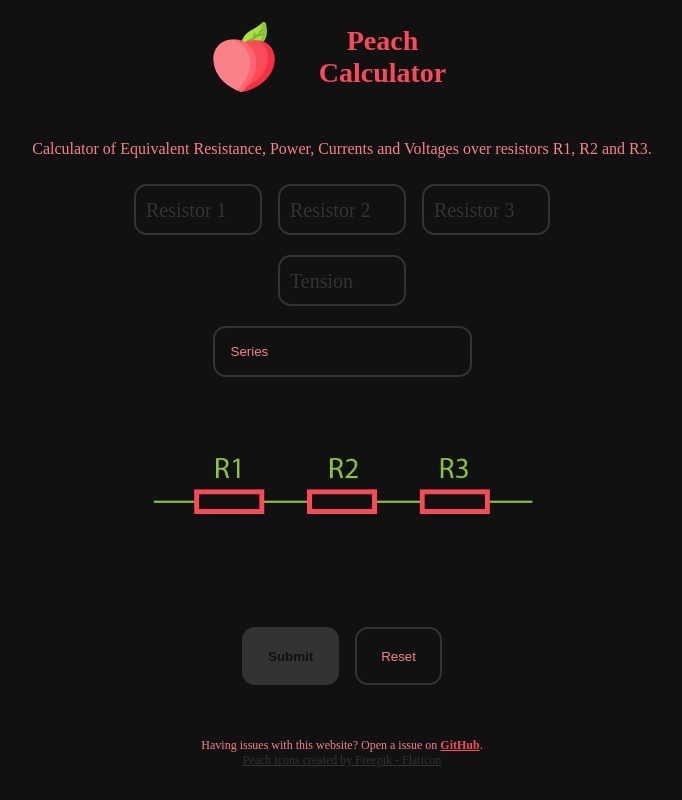
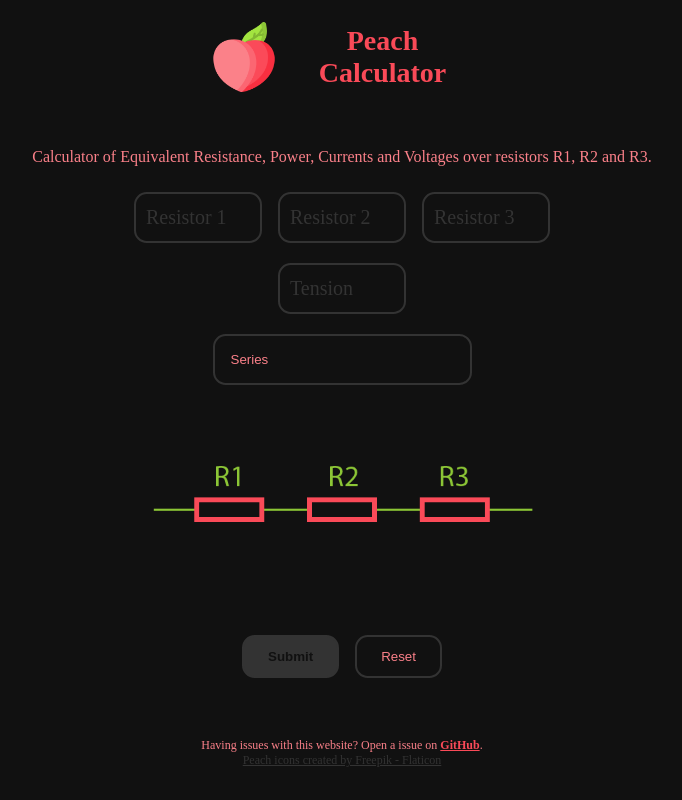
Before and after one commit to pedrojosawczuk/PeachCalculator, a React (Create React App) app: page / in a window 1280 px wide. Shown: the whole page, without its empty margins (298-980 px from the left). Built offline with nearby package versions, Linux system fonts and the light colour scheme.

Commit message:
fix: button height

```diff
--- a/src/index.css
+++ b/src/index.css
@@ -161,7 +161,7 @@ input[type=number]::-webkit-outer-spin-button {
 	-moz-appearance: none;
 	appearance: none;
   color: var(--first-color);
-  padding: 1.5vw 3vh;
+  padding: 1.5vh 3vh;
   border-radius: 1vw;
   background-color: transparent;
   border: 2px solid var(--background);
```
